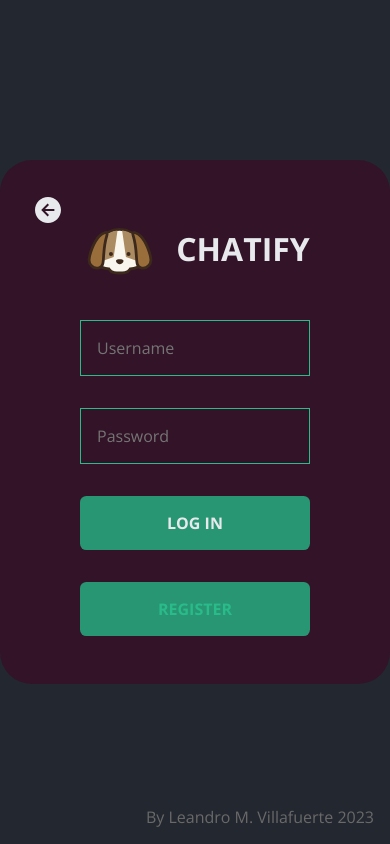
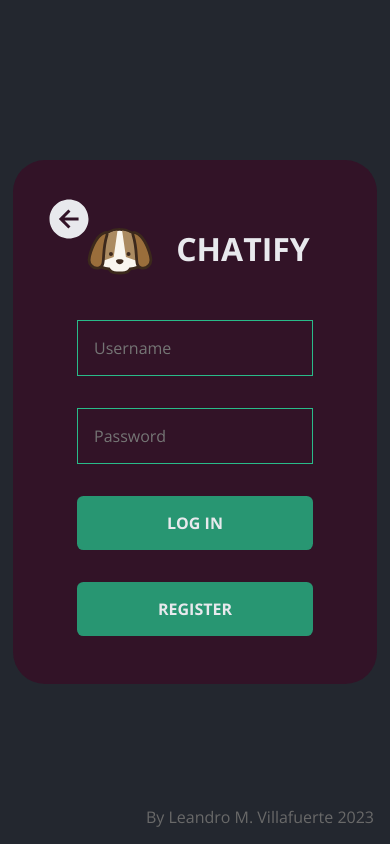
Before and after one commit to LeandroVillafuerte/app-realtime-chat, a React (Create React App) app: page /login in a window 390 px wide. Built offline with nearby package versions, Linux system fonts and the light colour scheme.

Commit message:
login setimage register home chat responsive

```diff
--- a/package.json
+++ b/package.json
@@ -11,6 +11,7 @@
     "react": "^18.2.0",
     "react-dom": "^18.2.0",
     "react-icons": "^4.8.0",
+    "react-responsive": "^9.0.2",
     "react-router-dom": "^6.10.0",
     "react-scripts": "5.0.1",
     "react-toastify": "^9.1.2",
--- a/src/components/ButtonBack.jsx
+++ b/src/components/ButtonBack.jsx
@@ -16,6 +16,12 @@ const Container = styled.div`
   font-size: 2rem;
   color: var(--white-font);
   cursor: pointer;
+  @media screen and (max-width: 767px) {
+    font-size: 3rem;
+  }
+  @media screen and (min-width: 768px) and (max-width: 991px) {
+    font-size: 4rem;
+  }
 `;
 
 export default ButtonBack;
--- a/src/components/ChatContainer.jsx
+++ b/src/components/ChatContainer.jsx
@@ -6,7 +6,7 @@ import axios from "axios";
 import { getAllMessagesRoute, sendMessageRoute } from "../utils/apiRoutes";
 import Messages from "./Messages";
 
-const ChatContainer = ({ currentChat, currentUser, socket }) => {
+const ChatContainer = ({ currentChat, currentUser, socket, mobile=false }) => {
   const [messages, setMessages] = useState([]);
   const [arrivalMessage, setArrivalMessage] = useState(null);
   const scrollRef = useRef();
@@ -80,8 +80,12 @@ const ChatContainer = ({ currentChat, currentUser, socket }) => {
             </div>
             <Logout />
           </div>
-          <Messages messages={messages} scrollRef={scrollRef} currentChat={currentChat}/>
-          <ChatInput currentChat={currentChat} handleSendMsg={handleSendMsg} />
+          <Messages
+            messages={messages}
+            scrollRef={scrollRef}
+            currentChat={currentChat}
+          />
+          <ChatInput mobile={mobile} currentChat={currentChat} handleSendMsg={handleSendMsg} />
         </>
       ) : (
         ""
@@ -96,17 +100,18 @@ const Container = styled.div`
   grid-template-rows: 10% 78% 12%;
   gap: 0.1rem;
   overflow: hidden;
-  @media screen and (min-width: 720px) and (max-width: 1080px) {
-    grid-template-rows: 15% 70% 15%;
-  }
-  @media screen and (max-width: 720px) {
-    grid-template-rows: 15% 70% 15%;
+  @media screen and (max-width: 991px) {
+    grid-template-rows: 16% 69% 15%;
   }
   .chat-header {
     display: flex;
     justify-content: space-between;
     align-items: center;
     padding: 0 2rem;
+    @media screen and (max-width: 991px) {
+      align-items: flex-end;
+      padding: 0 1.5rem;
+    }
     .user-details {
       display: flex;
       align-items: center;
--- a/src/components/ChatInput.jsx
+++ b/src/components/ChatInput.jsx
@@ -3,7 +3,7 @@ import styled from "styled-components";
 import EmojiPicker from "emoji-picker-react";
 import { IoMdSend } from "react-icons/io";
 
-const ChatInput = ({ handleSendMsg, currentChat }) => {
+const ChatInput = ({ handleSendMsg, currentChat,mobile=false }) => {
   const wrapperRef = useRef(null);
   const [showEmojiPicker, setShowEmojiPicker] = useState(false);
   const [msg, setMsg] = useState("");
@@ -55,8 +55,12 @@ const ChatInput = ({ handleSendMsg, currentChat }) => {
             😃
           </div>
           {showEmojiPicker && (
-            <EmojiPicker Theme="dark" onEmojiClick={handleEmojiClick} />
-          )}
+            <EmojiPicker
+              Theme="dark"
+              onEmojiClick={handleEmojiClick}
+              width={mobile && '80vw'}
+              />
+              )}
         </div>
       </div>
       <form className="input-container" onSubmit={(e) => sendChat(e)}>
@@ -82,9 +86,9 @@ const Container = styled.div`
   background-color: var(--page-container-color);
   padding: 0.1rem 2rem 0.1rem 0.5rem;
   padding-bottom: 0.3rem;
-  @media screen and (min-width: 720px) and (max-width: 1080px) {
-    padding: 0 1rem;
-    gap: 1rem;
+  @media screen and (max-width: 991px) {
+    grid-template-columns: 15% 85%;
+    padding: 0.1rem 0.5rem 0.1rem 0.5rem;
   }
   .button-container {
     display: flex;
@@ -122,6 +126,9 @@ const Container = styled.div`
     border-radius: 2rem;
     display: flex;
     gap: 2rem;
+    @media screen and (max-width: 991px) {
+      gap: 0;
+    }
     input {
       background-color: #ffffff34;
       width: 90%;
@@ -131,11 +138,18 @@ const Container = styled.div`
       border: none;
       padding-left: 1rem;
       font-size: 1.2rem;
+      max-height: 3rem;
+      overflow-wrap: break-word;
       &::selection {
         background-color: var(--border-and-hover-color);
       }
       &:focus {
         outline: none;
+      }
+      @media screen and (max-width: 991px) {
+        ::placeholder {
+          font-size: 0.8rem;
+        }
       }
     }
     button {
@@ -147,7 +161,7 @@ const Container = styled.div`
       align-items: center;
       background-color: var(--button-primary-color);
       border: none;
-      @media screen and (min-width: 720px) and (max-width: 1080px) {
+      @media screen and (max-width: 991px) {
         padding: 0.3rem 1rem;
         svg {
           font-size: 1rem;
--- a/src/components/Contacts.jsx
+++ b/src/components/Contacts.jsx
@@ -13,7 +13,6 @@ const Contacts = ({
   contacts,
   currentUser,
   changeChat,
-  getContacts,
   socket,
   setContacts,
 }) => {
@@ -164,6 +163,9 @@ const Container = styled.div`
   grid-template-rows: 10% 10% 70% 10%;
   overflow: hidden;
   background-color: var(--page-container-color);
+  @media screen and (max-width: 991px) {
+    grid-template-rows: 17% 15% 58% 10%;
+  }
   .current-user {
     background-color: var(--primary-color);
     display: flex;
@@ -176,11 +178,21 @@ const Container = styled.div`
       justify-content: center;
       align-items: center;
       gap: 1rem;
+      @media screen and (max-width: 991px) {
+        padding-top:0.5rem;
+        flex-direction:column;
+        justify-content:flex-start;
+        align-items: flex-start;
+        gap:0;
+      }
     }
     .avatar {
       img {
         height: 1.8rem;
         max-inline-size: 100%;
+        @media screen and (max-width: 991px) {
+          height: 3rem;
+        }
       }
     }
     .home {
@@ -193,16 +205,12 @@ const Container = styled.div`
     .username {
       h2 {
         color: var(--white-font);
-      }
-    }
-    @media screen and (max-width: 1080px) {
-      gap: 0.5rem;
-      .username {
-        h2 {
-          font-size: 1rem;
+        @media screen and (max-width: 991px) {
+          font-size: 2rem;
         }
       }
     }
+
   }
   .add-contact {
     display: flex;
@@ -210,6 +218,9 @@ const Container = styled.div`
     justify-content: center;
     padding: 2rem;
     max-height: 10%;
+    @media screen and (max-width: 991px) {
+      padding-top: 3.5rem;
+    }
     button.add-contact-btn {
       display: flex;
       align-items: center;
@@ -225,6 +236,9 @@ const Container = styled.div`
       text-transform: uppercase;
       transition: 0.5s ease-in-out;
       min-width: 12rem;
+      @media screen and (max-width: 991px) {
+        font-size: 1.5rem;
+      }
       &:hover {
         background-color: var(--border-and-hover-color);
       }
--- a/src/components/Messages.jsx
+++ b/src/components/Messages.jsx
@@ -24,8 +24,8 @@ const Messages = ({ messages, scrollRef }) => {
 
 const Container = styled.div`
   .chat-messages {
-    width:100%;
-    height:100%;
+    width: 100%;
+    height: 100%;
     padding: 1rem 2rem;
     display: flex;
     flex-direction: column;
@@ -50,6 +50,10 @@ const Container = styled.div`
         font-size: 1.1rem;
         border-radius: 1rem;
         color: #d1d1d1;
+        @media screen and (max-width: 991px) {
+          font-size: 1.2rem;
+          max-width: 70%;
+        }
       }
     }
     .sended {
--- a/src/components/Modal.jsx
+++ b/src/components/Modal.jsx
@@ -49,7 +49,7 @@ const Container = styled.div`
 
   .modal {
     min-width: 25vw;
-    min-height: 40vh;
+    /* height: 30vh; */
     background: var(--modal-bg);
     color: var(--white-font);
     z-index: 10;
@@ -77,14 +77,14 @@ const Container = styled.div`
 
   .modalContent {
     padding: 10px;
+    padding-bottom:2rem;
     font-size: 14px;
     color: var(--white-font);
     text-align: center;
   }
 
   .modalActions {
-    position: absolute;
-    bottom: 2px;
+    padding-bottom:1rem;
     margin-bottom: 10px;
     width: 100%;
   }
--- /dev/null
+++ b/src/custom-hooks/hooks.js
@@ -0,0 +1,22 @@
+import { useMediaQuery as mediaQuery } from "react-responsive";
+
+export const useMediaQuery = () => {
+  const Desktop = ({ children }) => {
+    const isDesktop = mediaQuery({ minWidth: 992 });
+    return isDesktop ? children : null;
+  };
+  const Tablet = ({ children }) => {
+    const isTablet = mediaQuery({ minWidth: 768, maxWidth: 991 });
+    return isTablet ? children : null;
+  };
+  const Mobile = ({ children }) => {
+    const isMobile = mediaQuery({ maxWidth: 767 });
+    return isMobile ? children : null;
+  };
+  const Default = ({ children }) => {
+    const isNotMobile = mediaQuery({ minWidth: 768 });
+    return isNotMobile ? children : null;
+  };
+
+  return { Desktop, Tablet, Mobile, Default };
+};
--- a/src/pages/Chat.jsx
+++ b/src/pages/Chat.jsx
@@ -10,12 +10,15 @@ import { io } from "socket.io-client";
 import { AiFillHome } from "react-icons/ai";
 import Logout from "../components/Logout";
 import { Link } from "react-router-dom";
+import { useMediaQuery } from "../custom-hooks/hooks";
+import { IoArrowBackCircleSharp } from "react-icons/io5";
 
 const Chat = ({ currentUser }) => {
   const [contacts, setContacts] = useState([]);
   const [currentChat, setCurrentChat] = useState();
   const navigate = useNavigate();
   const socket = useRef();
+  const { Desktop, Tablet, Mobile } = useMediaQuery();
 
   useEffect(() => {
     if (!localStorage.getItem("chat-app-user")) {
@@ -30,11 +33,11 @@ const Chat = ({ currentUser }) => {
     }
   }, [currentUser]);
 
-  async function getContacts() {
-    setContacts([]);
-    const contactsDB = await axios.get(`${allUsersRoute}/${currentUser._id}`);
-    setContacts(contactsDB.data.users);
-  }
+  // async function getContacts() {
+  //   setContacts([]);
+  //   const contactsDB = await axios.get(`${allUsersRoute}/${currentUser._id}`);
+  //   setContacts(contactsDB.data.users);
+  // }
 
   useEffect(() => {
     if (currentUser) {
@@ -63,9 +66,7 @@ const Chat = ({ currentUser }) => {
     setCurrentChat(chat);
   };
 
-  return (
-    <>
-      <Container>
+  const DesktopTabletChildren = () => (
     <div className="container">
       <span className="home">
         <Link to="/">
@@ -78,7 +79,6 @@ const Chat = ({ currentUser }) => {
           contacts={contacts}
           currentUser={currentUser}
           changeChat={handleChatChange}
-              getContacts={getContacts}
           setContacts={setContacts}
           socket={socket}
         />
@@ -95,6 +95,56 @@ const Chat = ({ currentUser }) => {
         <Welcome hasContacts={contacts.length > 0 ? true : false} />
       )}
     </div>
+  );
+
+  return (
+    <>
+      <Container>
+        <Desktop>
+          <DesktopTabletChildren />
+        </Desktop>
+        <Tablet>
+          <DesktopTabletChildren />
+        </Tablet>
+        <Mobile>
+          <div className="mobile-container">
+            {currentChat ? (
+              <span onClick={()=>handleChatChange(null)} className="back-btn">
+                <IoArrowBackCircleSharp />
+              </span>
+            ) : (
+              ""
+            )}
+            <span className="home">
+              <Link to="/">
+                <AiFillHome />
+              </Link>
+              <Logout type="icon" />
+            </span>
+            {currentChat ? (
+              <ChatContainer
+                currentChat={currentChat}
+                currentUser={currentUser}
+                socket={socket}
+                mobile={true}
+              />
+            ) : (
+              <>
+                {currentUser ? (
+                  <Contacts
+                    contacts={contacts}
+                    currentUser={currentUser}
+                    changeChat={handleChatChange}
+                    setContacts={setContacts}
+                    socket={socket}
+                  />
+                ) : (
+                  ""
+                )}
+              </>
+            )}
+          </div>
+        </Mobile>
       </Container>
     </>
   );
@@ -118,11 +168,30 @@ const Container = styled.div`
     grid-template-columns: 25% 75%;
     border-radius: 0.5rem;
     position: relative;
-    @media screen and (min-width: 720px) and (max-width: 1080px) {
-      grid-template-columns: 35% 65%;
   }
-    @media screen and (max-width: 720px) {
-      grid-template-columns: 40% 60%;
+  .mobile-container {
+    height: 85vh;
+    width: 85vw;
+    background-color: var(--chat-container-color);
+    display: grid;
+    border-radius: 0.5rem;
+    position: relative;
+    @media screen and (max-width: 991px) {
+      font-size: 1.5rem;
+    }
+  }
+  .back-btn {
+    position: absolute;
+    top: 0.5rem;
+    left: 1.5rem;
+    font-size: 2rem;
+    color: var(--white-font);
+    cursor: pointer;
+    @media screen and (max-width: 767px) {
+      font-size: 3rem;
+    }
+    @media screen and (min-width: 768px) and (max-width: 991px) {
+      font-size: 4rem;
     }
   }
   .home {
@@ -134,9 +203,15 @@ const Container = styled.div`
     height: 2rem;
     top: 1rem;
     right: 1rem;
+    @media screen and (max-width: 991px) {
+      font-size: 3rem;
+    }
     svg {
       cursor: pointer;
       color: var(--white-font);
+      @media screen and (max-width: 991px) {
+        font-size: 2rem;
+      }
     }
   }
   .container div:first-child {
--- a/src/pages/Home.jsx
+++ b/src/pages/Home.jsx
@@ -3,7 +3,7 @@ import styled from "styled-components";
 import Logout from "../components/Logout";
 import LogoSVG from "../components/LogoSVG";
 import ButtonLink from "../components/ButtonLink";
-import {IoChatboxEllipsesOutline} from 'react-icons/io5'
+import { IoChatboxEllipsesOutline } from "react-icons/io5";
 import { RxAvatar } from "react-icons/rx";
 
 const Home = ({ currentUser }) => {
@@ -31,11 +31,21 @@ const Home = ({ currentUser }) => {
           )}
           {currentUser && (
             <>
-              <ButtonLink to="/chat"><span>Go to chat</span> <span><IoChatboxEllipsesOutline/></span></ButtonLink>
-              <ButtonLink to="/setavatar"><span>Profile Img</span><span><RxAvatar/></span></ButtonLink>
+              <ButtonLink to="/chat">
+                <span>Go to chat</span>{" "}
+                <span>
+                  <IoChatboxEllipsesOutline />
+                </span>
+              </ButtonLink>
+              <ButtonLink to="/setavatar">
+                <span>Profile Img</span>
+                <span>
+                  <RxAvatar />
+                </span>
+              </ButtonLink>
             </>
           )}
-          {currentUser && <Logout type="button"/>}
+          {currentUser && <Logout type="button" />}
         </section>
       </section>
     </Container>
@@ -55,6 +65,14 @@ const Container = styled.div`
     background-color: var(--page-container-color);
     border-radius: 2rem;
     padding: 3rem 5rem;
+    @media screen and (max-width: 991px) {
+      height: 80%;
+      padding: 3rem 3rem;
+      width:95%
+    }
+    @media screen and (min-width: 768px) and (max-width: 991px) {
+      font-size: 1.5rem;
+    }
   }
   .brand {
     display: flex;
@@ -64,35 +82,53 @@ const Container = styled.div`
     svg {
       height: 5rem;
     }
-    h1{
-      font-size:2rem;
+    h1 {
+      font-size: 2rem;
+      @media screen and (min-width: 768px) and (max-width: 991px) {
+        font-size: 3rem;
+      }
     }
   }
-  .description{
-    display:flex;
-    flex-direction:column;
+  .description {
+    display: flex;
+    flex-direction: column;
     gap: 1rem;
-    margin-bottom:2rem;
-
+    margin-bottom: 2rem;
+    @media screen and (min-width: 768px) and (max-width: 991px) {
+      padding-top: 3rem;
+    }
   }
   .options {
     display: flex;
     align-items: center;
     flex-direction: column;
     gap: 1rem;
-  }
-  button{
-    a{
-    display:flex;
-    flex-direction:row;
-    align-items:center;
-    justify-content:center;
-    gap: 0.5rem;
-    svg{
-    font-size:1.2rem;
+    @media screen and (max-width: 767px) {
+      padding-top: 1rem;
+      gap: 2rem;
+    }
+    @media screen and (min-width: 768px) and (max-width: 991px) {
+      padding-top: 3rem;
+      height: 90%;
+      gap: 3rem;
     }
   }
-}
+  button {
+    a {
+      display: flex;
+      flex-direction: row;
+      align-items: center;
+      justify-content: center;
+      gap: 0.5rem;
+      svg {
+        font-size: 1.2rem;
+      }
+      @media screen and (min-width: 768px) and (max-width: 991px) {
+        font-size: 1.5rem;
+        min-width: 15rem;
+      }
+    }
+  }
 `;
 
 export default Home;
--- a/src/pages/Login.jsx
+++ b/src/pages/Login.jsx
@@ -126,6 +126,9 @@ const FormContainer = styled.div`
     border-radius: 2rem;
     padding: 3rem 5rem;
     position: relative;
+    @media screen and (max-width: 767px) {
+      padding: 3rem 4rem;
+    }
     input {
       background-color: transparent;
       padding: 1rem;
@@ -158,7 +161,7 @@ const FormContainer = styled.div`
       /* text-transform:uppercase; */
     }
     a {
-      color: var(--border-and-hover-color);
+      color: var(--white-font);
       text-decoration: none;
       font-weight: bold;
     }
--- a/src/pages/SetAvatar.jsx
+++ b/src/pages/SetAvatar.jsx
@@ -122,6 +122,16 @@ const Container = styled.div`
     border-radius: 2rem;
     padding: 3rem 5rem;
     position: relative;
+    @media screen and (max-width: 767px) {
+      height: 80%;
+      max-width: 95%;
+      padding: 0;
+    }
+    @media screen and (min-width: 768px) and (max-width: 991px) {
+      padding-top: 3rem;
+      height: 60%;
+      gap: 3rem;
+    }
     .back {
       position: absolute;
       top: 2rem;
@@ -132,6 +142,7 @@ const Container = styled.div`
     max-inline-size: 100%;
   }
   .title-container {
+    padding: 0 1.5rem;
     h1 {
       color: var(--white-font);
     }
@@ -140,6 +151,12 @@ const Container = styled.div`
     display: flex;
     flex-direction: row;
     gap: 2rem;
+    @media screen and (max-width: 767px) {
+      justify-content: center;
+      flex-wrap: wrap;
+      gap: 1rem;
+    }
+
     .avatar {
       border: 0.4rem solid transparent;
       padding: 0.4rem;
@@ -169,5 +186,12 @@ const Container = styled.div`
     &:hover {
       background-color: var(--border-and-hover-color);
     }
+    @media screen and (max-width: 767px) {
+      font-size: 1.5rem;
+    }
+    @media screen and (min-width: 768px) and (max-width: 991px) {
+      margin-top:2rem;
+      font-size: 2rem;
+    }
   }
 `;
```
Also changed, not shown: 1 other file (tests, documents, lock files or other folders). Lines whose indentation alone changed are shown as unchanged.
